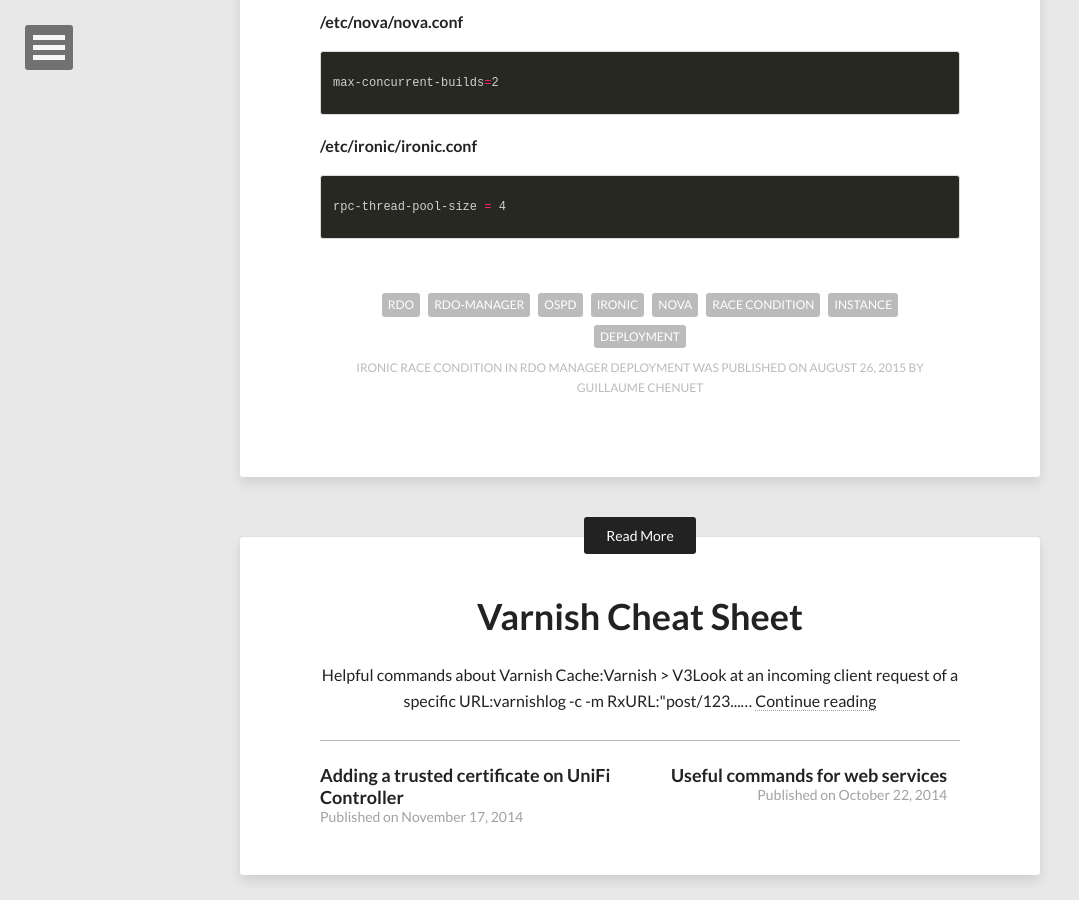
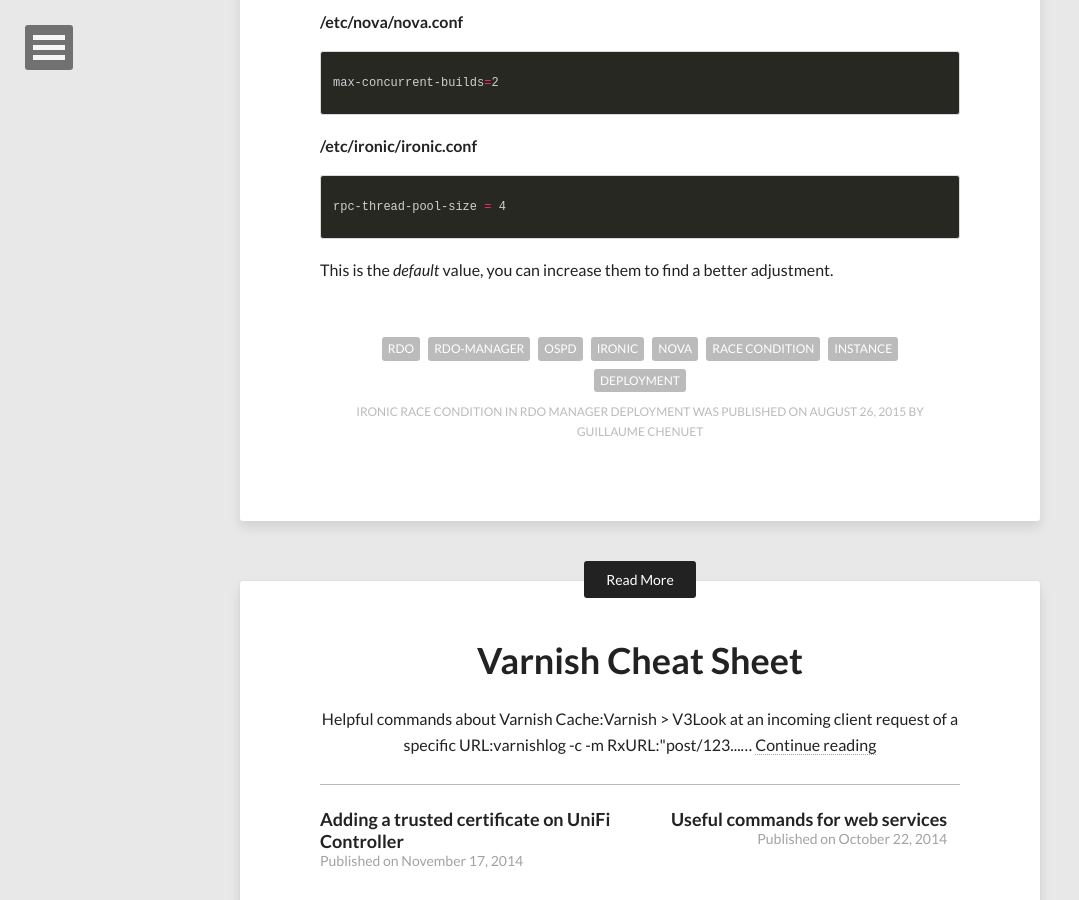
Before and after one commit to gchenuet/gchenuet.github.io, a Jekyll site: the page built from _posts/2015-08-26-ironic-race-condition-rdo-manager.markdown, in a window 1280 px wide and 900 px high, scrolled down 1150 px. Shown: the whole window, without its empty margins (0-1079 px from the left). Built offline with Jekyll 4.4.1, drawn with Linux system fonts in a browser that asks for light colours; nearby versions of some CDN libraries; Markdown is read by kramdown in place of the engine named in the settings.

Commit message:
Added info post

```diff
--- a/_posts/2015-08-26-ironic-race-condition-rdo-manager.markdown
+++ b/_posts/2015-08-26-ironic-race-condition-rdo-manager.markdown
@@ -51,3 +51,5 @@ max-concurrent-builds=2
 {% highlight bash %}
 rpc-thread-pool-size = 4
 {% endhighlight %}
+
+This is the _default_ value, you can increase them to find a better adjustment.
```
